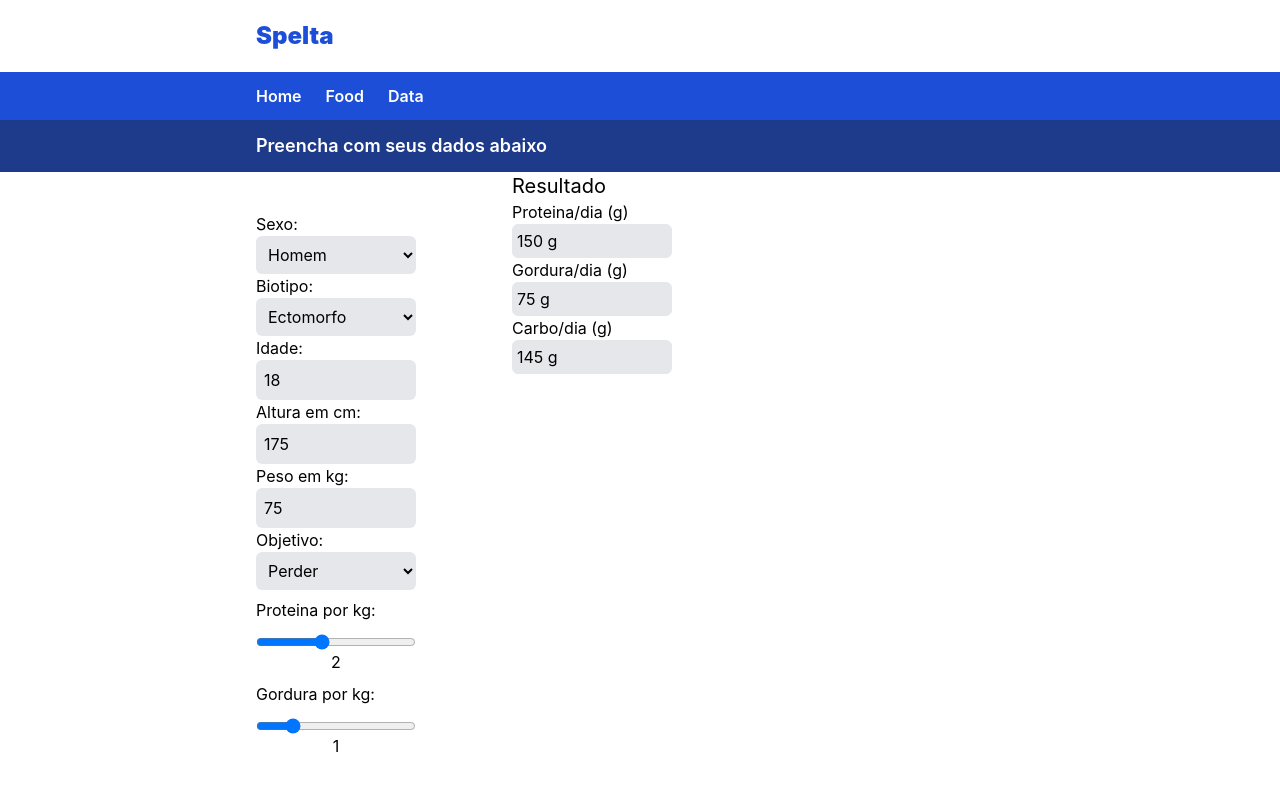
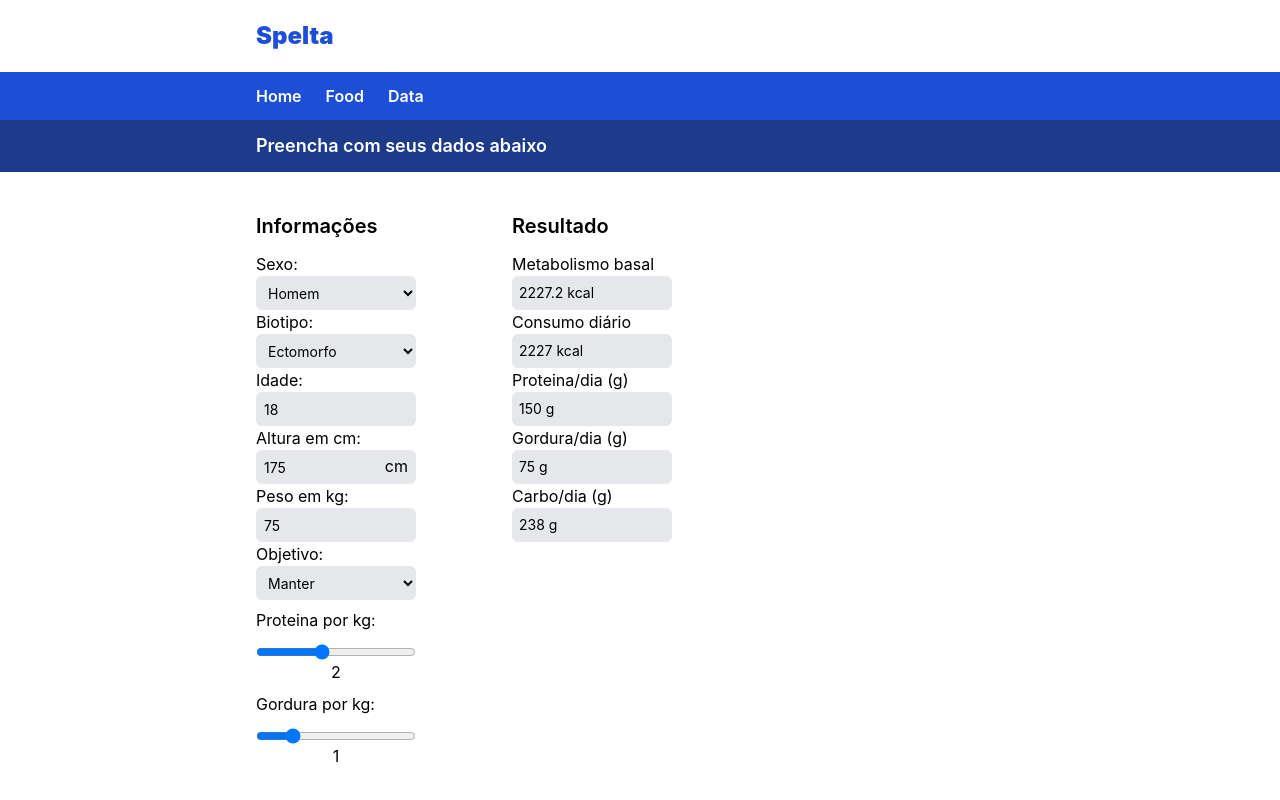
Before and after one commit to PedroSpelta/Fitness, a Next.js app: page /data in a window 1280 px wide. Built offline with nearby package versions, Linux system fonts and the light colour scheme.

Commit message:
adicionando campos de consumo diario e macros por dia

```diff
--- a/components/DietForm.tsx
+++ b/components/DietForm.tsx
@@ -1,7 +1,8 @@
 import React, { useState } from "react";
 import { usePersonalDataContext } from "../context/personalData";
 
-const inputStyle: string = "bg-gray-200 p-2 rounded-md w-40";
+const inputStyle: string =
+  "bg-gray-200 p-2 rounded-md w-40 text-sm h-[34px]";
 
 function DietForm() {
   const [bioTip, setBioTip] = useState(true);
@@ -11,6 +12,9 @@ function DietForm() {
     height,
     weight,
     protkg,
+    setType,
+    setObjective,
+    setSex,
     setAge,
     setFatkg,
     setWeight,
@@ -20,9 +24,16 @@ function DietForm() {
   return (
     <div className="pt-10 col-span-1">
       <form className="flex flex-col">
+        <p className="text-xl pb-3 font-semibold">Informações</p>
+
         {/* sexo */}
         <label htmlFor="sex">Sexo:</label>
-        <select name="sex" id="sex" className={inputStyle}>
+        <select
+          name="sex"
+          id="sex"
+          className={inputStyle}
+          onChange={(e) => setSex(e.target.value)}
+        >
           <option value="male">Homem</option>
           <option value="female">Mulher</option>
         </select>
@@ -44,7 +55,12 @@ function DietForm() {
             <br />
             Endomorfo tendência a ter corpo mais largo.
           </p>
-          <select name="bio" id="bio" className={`${inputStyle}`}>
+          <select
+            name="bio"
+            id="bio"
+            className={`${inputStyle}`}
+            onChange={(e) => setType(e.target.value)}
+          >
             <option value="ecto">Ectomorfo</option>
             <option value="meso">Mesomorfo</option>
             <option value="endo">Endomorfo</option>
@@ -64,6 +80,8 @@ function DietForm() {
         />
         {/* Altura */}
         <label htmlFor="height">Altura em cm:</label>
+        <div className="relative w-40">
+          <p className="absolute right-2 pt-1 ">cm</p>
           <input
             type="number"
             name="height"
@@ -72,6 +90,7 @@ function DietForm() {
             onChange={(e) => setHeight(Number(e.target.value))}
             className={inputStyle}
           />
+        </div>
         {/* Peso */}
         <label htmlFor="weight">Peso em kg:</label>
         <input
@@ -84,9 +103,14 @@ function DietForm() {
         />
         {/* Objetivo */}
         <label htmlFor="objective">Objetivo:</label>
-        <select name="objective" id="objective" className={inputStyle}>
+        <select
+          name="objective"
+          id="objective"
+          className={inputStyle}
+          onChange={(e) => setObjective(e.target.value)}
+        >
+          <option value="mantain">Manter</option>
           <option value="lose">Perder</option>
-          <option value="mantain">Manter</option>
           <option value="gain">Ganhar</option>
         </select>
         {/* Protein range */}
--- a/components/DietResult.tsx
+++ b/components/DietResult.tsx
@@ -1,22 +1,67 @@
-import React from "react";
+import React, { useEffect, useState } from "react";
 import { usePersonalDataContext } from "../context/personalData";
 
+const dic: { [char: string]: number } = {
+  ecto: 1.2,
+  endo: 1,
+  meso: 1.1,
+  gain: 1.15,
+  mantain: 1,
+  lose: 0.85,
+};
+
 function DietResult() {
-  const { age, height, weight, protkg, fatkg} = usePersonalDataContext();
+  //data provived from context
+  const { age, height, weight, protkg, fatkg, sex, objective, type } =
+    usePersonalDataContext();
+
+  const [recConsume, setRecConsume] = useState(0);
+  // macro per day
+  const protDay = (protkg * weight) / 100;
+  const fatDay = (fatkg * weight) / 100;
+  const carboDay = (recConsume - (protDay * 4 + fatDay * 9)) / 4;
+  const basal: number =
+    (sex === "male"
+      ? Number((66.5 + 13.75 * weight + 5.03 * height - 6.8 * age).toFixed(0))
+      : Number((665.1 + 9.56 * weight + 1.8 * height - 4.7 * age).toFixed(0))) *
+    dic[type];
+
+  useEffect(() => {
+    if (objective === "mantain") return setRecConsume(Number(basal.toFixed(0)));
+    else if (objective === "gain")
+      return setRecConsume(Number((basal * 1.15).toFixed(0)));
+    setRecConsume(Number((basal * 0.85).toFixed(0)));
+  }, [objective, basal]);
+
   return (
-    <div className="col-span-2">
-      <p className="text-xl">Resultado</p>
+    <div className="col-span-2 pt-10">
+      {/* Title */}
+      <p className="text-xl font-semibold pb-3">Resultado</p>
+
+      {/* Base metabolism*/}
+      <p>Metabolismo basal</p>
+      <div className="p-[6px] text-sm bg-gray-200 border rounded-md w-40">
+        {basal} kcal
+      </div>
+
+      {/* Desired consume */}
+      <p>Consumo diário</p>
+      <div className="p-[6px] text-sm bg-gray-200 border rounded-md w-40">
+        {recConsume} kcal
+      </div>
+
+      {/* Protein per day */}
       <p>Proteina/dia (g)</p>
-      <div className="pl-1 py-1 bg-gray-200 border rounded-md w-40">
-        {protkg * weight / 100} g
+      <div className="p-[6px] text-sm bg-gray-200 border rounded-md w-40">
+        {protDay} g
       </div>
       <p>Gordura/dia (g)</p>
-      <div className="pl-1 py-1 bg-gray-200 border rounded-md w-40">
-        {fatkg * weight / 100} g
+      <div className="p-[6px] text-sm bg-gray-200 border rounded-md w-40">
+        {fatDay} g
       </div>
       <p>Carbo/dia (g)</p>
-      <div className="pl-1 py-1 bg-gray-200 border rounded-md w-40">
-        {145} g
+      <div className="p-[6px] text-sm bg-gray-200 border rounded-md w-40">
+        {carboDay} g
       </div>
     </div>
   );
--- a/context/personalData.tsx
+++ b/context/personalData.tsx
@@ -1,10 +1,8 @@
 import React, {
   createContext,
-  ReactNode,
   useContext,
   useState,
   FC,
-  SetStateAction,
   Dispatch,
 } from "react";
 
@@ -14,11 +12,17 @@ interface IDataContext {
   fatkg: number;
   weight: number;
   height: number;
+  sex: string;
+  objective: string;
+  type: string;
+  setType: Dispatch<string>;
+  setObjective: Dispatch<string>;
   setAge: Dispatch<number>;
   setFatkg: Dispatch<number>;
   setWeight: Dispatch<number>;
   setProtkg: Dispatch<number>;
   setHeight: Dispatch<number>;
+  setSex: Dispatch<string>;
 }
 
 const DataContext = createContext<IDataContext>();
@@ -29,6 +33,9 @@ export const DataWrapper: FC = ({ children }) => {
   const [age, setAge] = useState(18);
   const [height, setHeight] = useState(175);
   const [weight, setWeight] = useState(75);
+  const [sex, setSex] = useState("male");
+  const [objective, setObjective] = useState("mantain");
+  const [type, setType] = useState("ecto");
   return (
     <DataContext.Provider
       value={{
@@ -37,6 +44,12 @@ export const DataWrapper: FC = ({ children }) => {
         age,
         weight,
         height,
+        sex,
+        objective,
+        type,
+        setType,
+        setObjective,
+        setSex,
         setProtkg,
         setFatkg,
         setAge,
```
Lines whose indentation alone changed are shown as unchanged.
